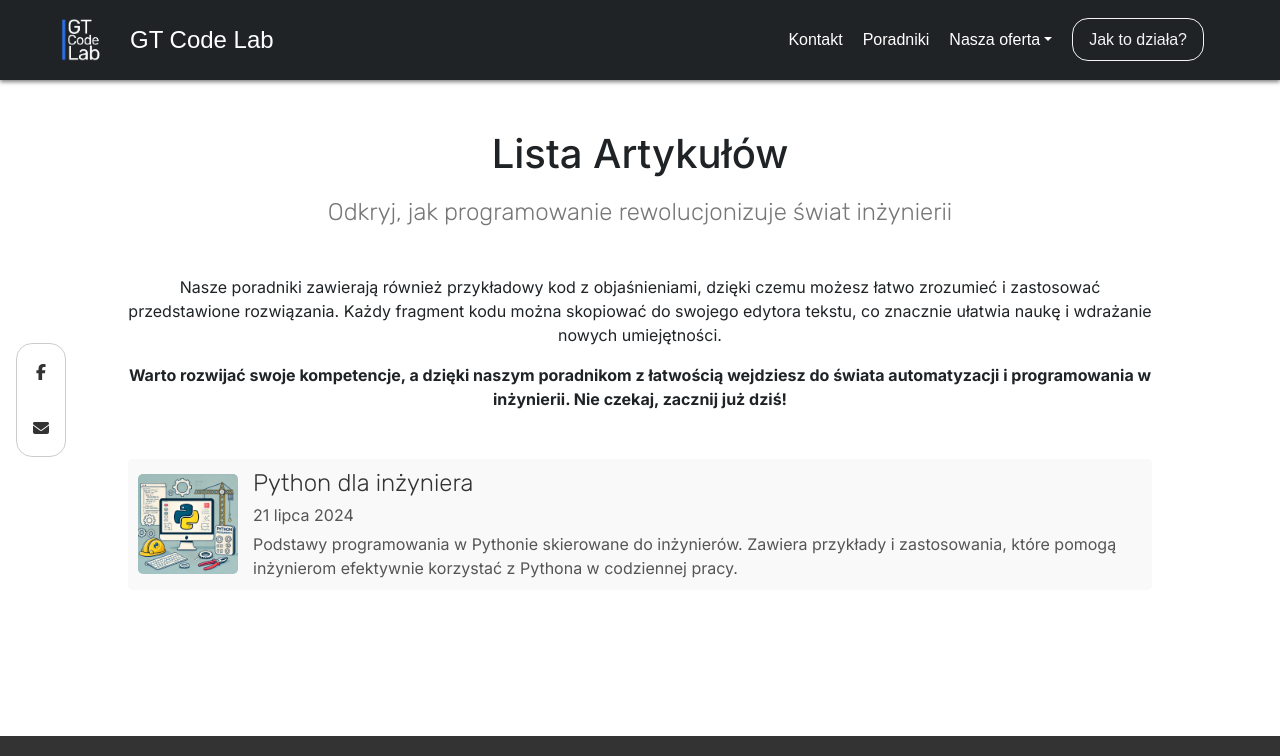
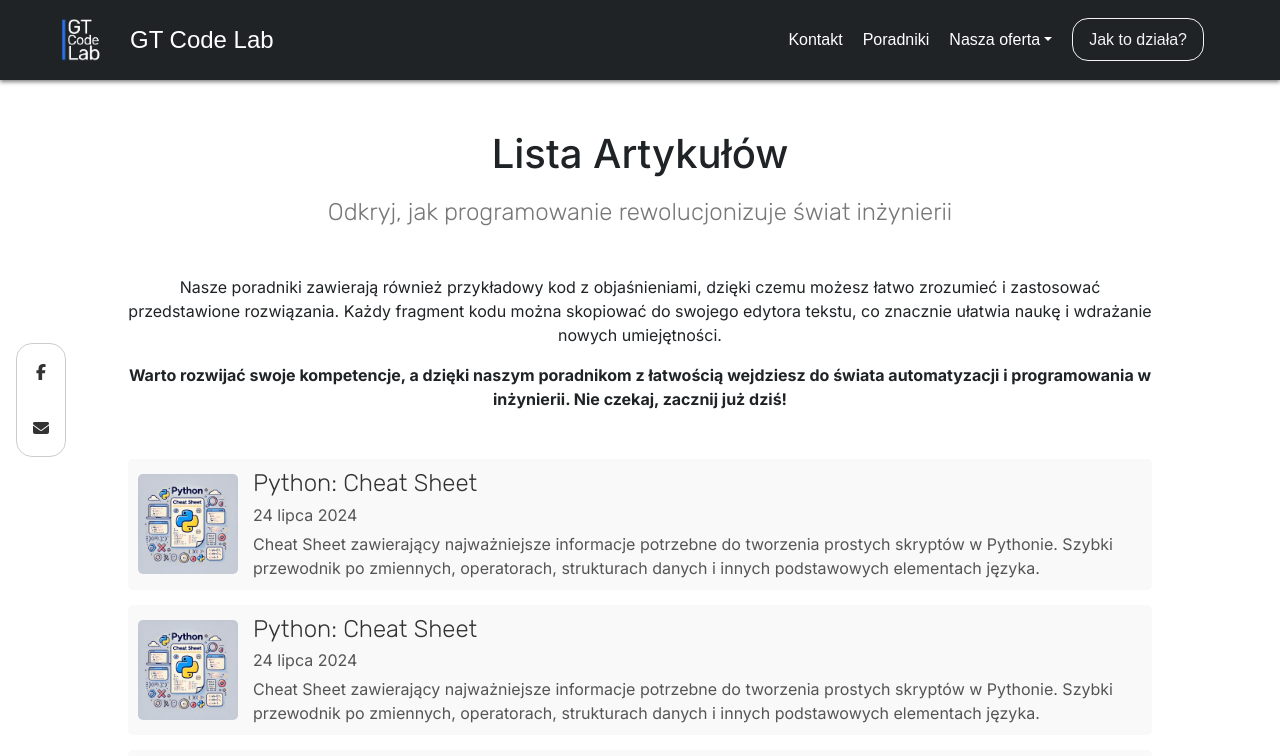
Before and after one commit to gzych98/HelloWorld, a Next.js app: page /poradniki in a window 1280 px wide. Shown: the top 756 px of the page. Built offline with nearby package versions, Linux system fonts and the light colour scheme.

Commit message:
Działa to?

```diff
--- a/src/app/poradniki/page.jsx
+++ b/src/app/poradniki/page.jsx
@@ -15,14 +15,22 @@ const articles = [
     //     link: 'poradniki/python-sphinx-documentation',
     //     image: 'sphinx-docs.png'
     // },
-    // {
-    //     id: 3,
-    //     title: 'Python: Cheat Sheet',
-    //     date: '21 lipca 2024',
-    //     excerpt: 'Cheat Sheet zawierający najważniejsze informacje potrzebne do tworzenia prostych skryptów w Pythonie. Szybki przewodnik po zmiennych, operatorach, strukturach danych i innych podstawowych elementach języka.',
-    //     link: 'poradniki/cheat-sheet-python',
-    //     image: 'cheat-sheet.python.png'
-    // },
+    {
+        id: 3,
+        title: 'Python: Cheat Sheet',
+        date: '24 lipca 2024',
+        excerpt: 'Cheat Sheet zawierający najważniejsze informacje potrzebne do tworzenia prostych skryptów w Pythonie. Szybki przewodnik po zmiennych, operatorach, strukturach danych i innych podstawowych elementach języka.',
+        link: 'poradniki/cheat-sheet-python',
+        image: 'cheat-sheet.python.png'
+    },
+    {
+        id: 2,
+        title: 'Python: Cheat Sheet',
+        date: '24 lipca 2024',
+        excerpt: 'Cheat Sheet zawierający najważniejsze informacje potrzebne do tworzenia prostych skryptów w Pythonie. Szybki przewodnik po zmiennych, operatorach, strukturach danych i innych podstawowych elementach języka.',
+        link: 'poradniki/cheat-sheet-python',
+        image: 'cheat-sheet.python.png'
+    },
     // {
     //     id: 2,
     //     title: 'Wprowadzenie do ML',
```
